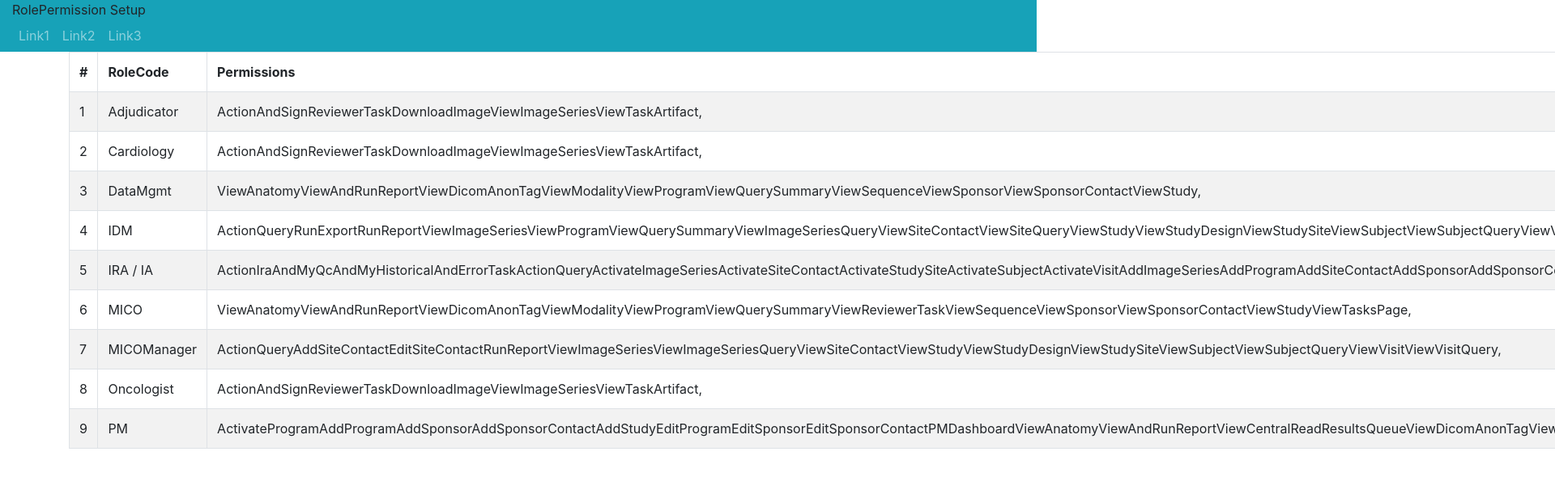
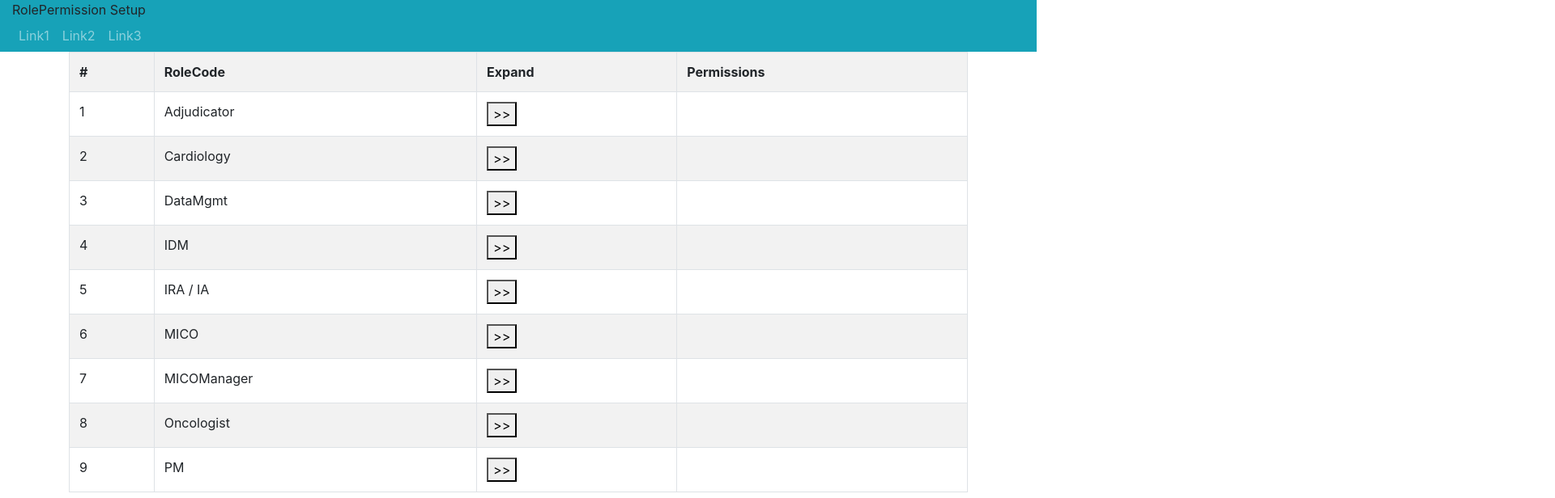
Before and after one commit to SergeyKozlovskij/reactTraining, a React (Create React App) app: page / in a window 1280 px wide. Shown: the top 616 px of the page at 81% size, 1920 px wide, since content can reach past the window. Built offline with nearby package versions, Linux system fonts and the light colour scheme.

Commit message:
added show/hide to permission column

```diff
--- a/src/components/Role.js
+++ b/src/components/Role.js
@@ -2,12 +2,26 @@ import React, {Component} from 'react'
 
 
 class Role extends Component {
+    state = {
+        permissionOpen: false
+    };
+    expandPermission = () => {
+        this.setState({permissionOpen: !this.state.permissionOpen})
+    };
+
     render() {
         const {role, index} = this.props;
         return (
-            <div className="card">
-                <li className="role_li" key={role.id}>{index + 1} {role.roleCode}</li>
-            </div>
+            <tr>
+                <td>{index + 1}</td>
+                <td className="role_li" key={role.id}>{role.roleCode}</td>
+                <td>
+                    <button onClick={this.expandPermission}>>></button>
+                </td>
+                <td>
+                    {this.state.permissionOpen && role.permissions.map(permission => permission.permissionCode).join(", ")}
+                </td>
+            </tr>
         )
     }
 }
--- a/src/components/RoleList/index.js
+++ b/src/components/RoleList/index.js
@@ -3,31 +3,25 @@ import Role from '../Role'
 import roles from '../../fixtures'
 import './style.css'
 
-class UserTable extends Component {
-
+class RoleTable extends Component {
 
     roles = roles.map((role, index) => {
-        return (
-            <tr>
-                <td>{index + 1}</td>
-                <td className="role_li" key={role.id}>{role.roleCode}</td>
-                <td>{role.permissions.map(permission => {
-                    return permission.permissionCode;
-                }).concat(", ")}</td>
-            </tr>
-        )
+        return (<Role role={role} index={index}/>)
     });
 
     render() {
         return (<table className="table table-striped table-bordered">
+            <tbody>
             <tr>
                 <th>#</th>
                 <th>RoleCode</th>
+                <th>Expand</th>
                 <th>Permissions</th>
             </tr>
-            <tbody>{this.roles}</tbody>
+            {this.roles}
+            </tbody>
         </table>)
     }
 }
 
-export default UserTable
+export default RoleTable
```
